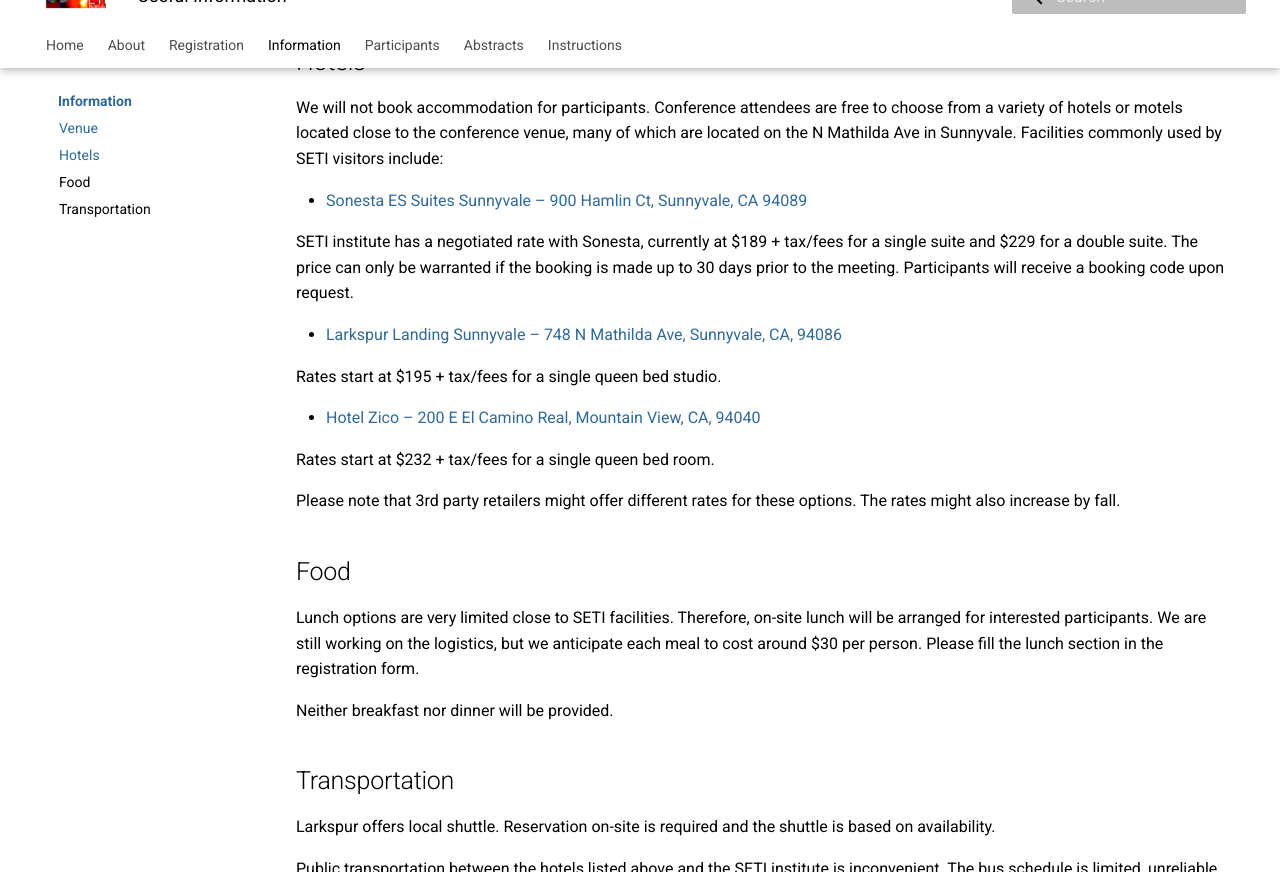
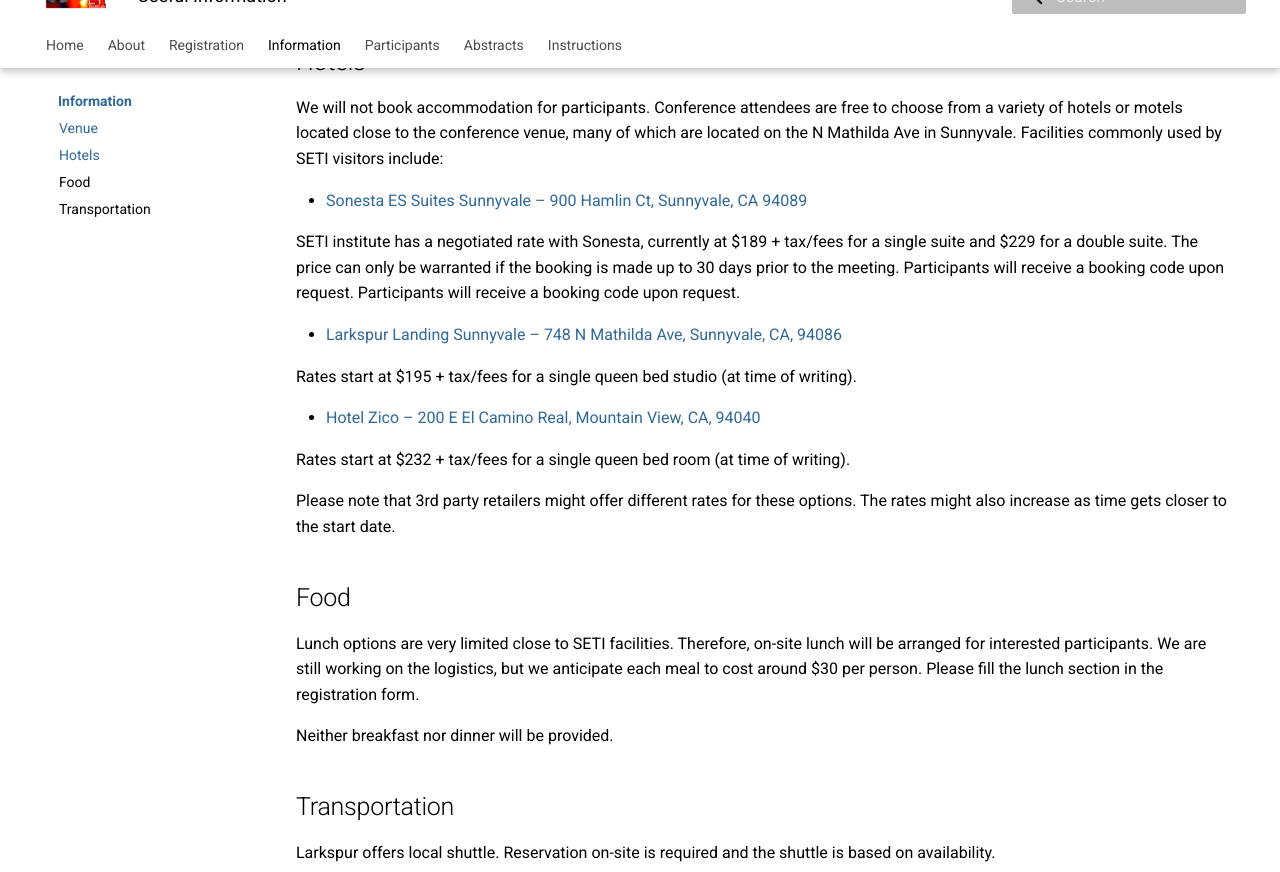
Before and after one commit to LM-SAL/iris_muse_team_meeting, an MkDocs documentation site: the page built from docs/useful_info.md, in a window 1280 px wide and 900 px high, scrolled down 1225 px, cut to the strip 28-900 px from the top of the window. Built offline with MkDocs 1.6.1 and Material for MkDocs 9.7.7, drawn with Linux system fonts in a browser that asks for light colours.

Commit message:
Update useful_info.md (#34)

```diff
--- a/docs/useful_info.md
+++ b/docs/useful_info.md
@@ -12,21 +12,26 @@
 
 ## Hotels
 
-We will not book accommodation for participants. Conference attendees are free to choose from a variety of hotels or motels located close to the conference venue, many of which are located on the N Mathilda Ave in Sunnyvale. Facilities commonly used by SETI visitors include:
+We will not book accommodation for participants.
+Conference attendees are free to choose from a variety of hotels or motels located close to the conference venue, many of which are located on the N Mathilda Ave in Sunnyvale.
+Facilities commonly used by SETI visitors include:
 
 * [Sonesta ES Suites Sunnyvale – 900 Hamlin Ct, Sunnyvale, CA 94089](https://www.sonesta.com/sonesta-es-suites/ca/sunnyvale/sonesta-es-suites-sunnyvale)
 
-SETI institute has a negotiated rate with Sonesta, currently at $189 + tax/fees for a single suite and $229 for a double suite. The price can only be warranted if the booking is made up to 30 days prior to the meeting. Participants will receive a booking code upon request.
+SETI institute has a negotiated rate with Sonesta, currently at $189 + tax/fees for a single suite and $229 for a double suite.
+The price can only be warranted if the booking is made up to 30 days prior to the meeting. Participants will receive a booking code upon request.
+Participants will receive a booking code upon request.
 
 * [Larkspur Landing Sunnyvale – 748 N Mathilda Ave, Sunnyvale, CA, 94086](https://www.hotelzico.com/?utm_source=google&utm_medium=organic&utm_campaign=business_listing)
 
-Rates start at $195 + tax/fees for a single queen bed studio.
+Rates start at $195 + tax/fees for a single queen bed studio (at time of writing).
 
 * [Hotel Zico – 200 E El Camino Real, Mountain View, CA, 94040](https://www.larkspurhotels.com/sunnyvale?utm_source=google-gbp&utm_medium=organic&utm_campaign=gbp)
 
-Rates start at $232 + tax/fees for a single queen bed room.
+Rates start at $232 + tax/fees for a single queen bed room (at time of writing).
 
-Please note that 3rd party retailers might offer different rates for these options. The rates might also increase by fall.
+Please note that 3rd party retailers might offer different rates for these options.
+The rates might also increase as time gets closer to the start date.
 
 ## Food
 
@@ -39,8 +44,13 @@
 
 ## Transportation
 
-Larkspur offers local shuttle. Reservation on-site is required and the shuttle is based on availability.
+Larkspur offers local shuttle.
+Reservation on-site is required and the shuttle is based on availability.
 
-Public transportation between the hotels listed above and the SETI institute is inconvenient. The bus schedule is limited, unreliable, and the commute involves at least a 30 minute walk to the bus stop from either Sonesta or Larkspur. Routes can be planned via Google Maps, attendees are encouraged to check the bus (lines 21 & 523) schedule closer to the meeting.
+Public transportation between the hotels listed above and the SETI institute is inconvenient.
+The bus schedule is limited, unreliable, and the commute involves at least a 30 minute walk to the bus stop from either Sonesta or Larkspur.
+Routes can be planned via Google Maps, attendees are encouraged to check the bus (lines 21 & 523) schedule closer to the meeting.
 
-We encourage the conference attendees to rent a car and/or coordinate with others who will do so. The attendees are free to park at the SETI carpark. Both Uber and Lyft operate in the area and are convenient.
+We encourage the conference attendees to rent a car and/or coordinate with others who will do so.
+The attendees are free to park at the SETI carpark.
+Both Uber and Lyft operate in the area and are convenient.
```
